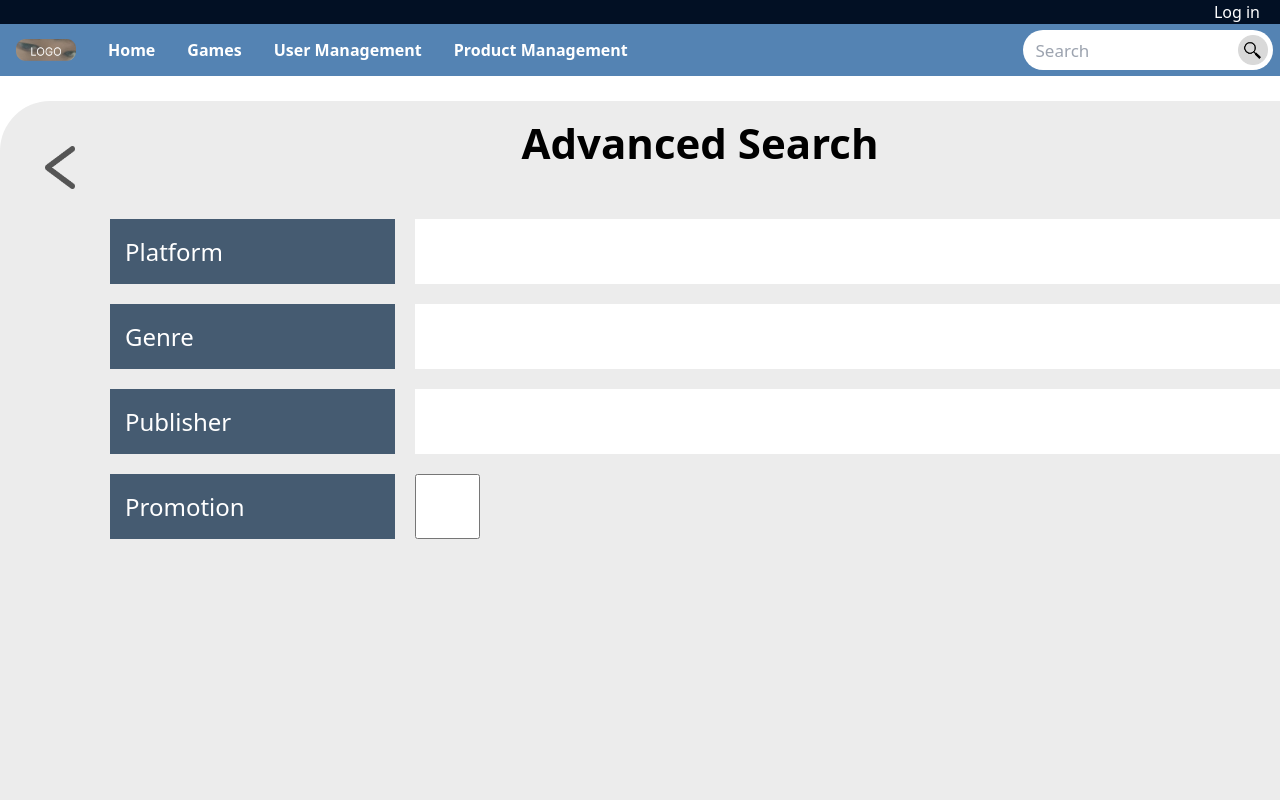
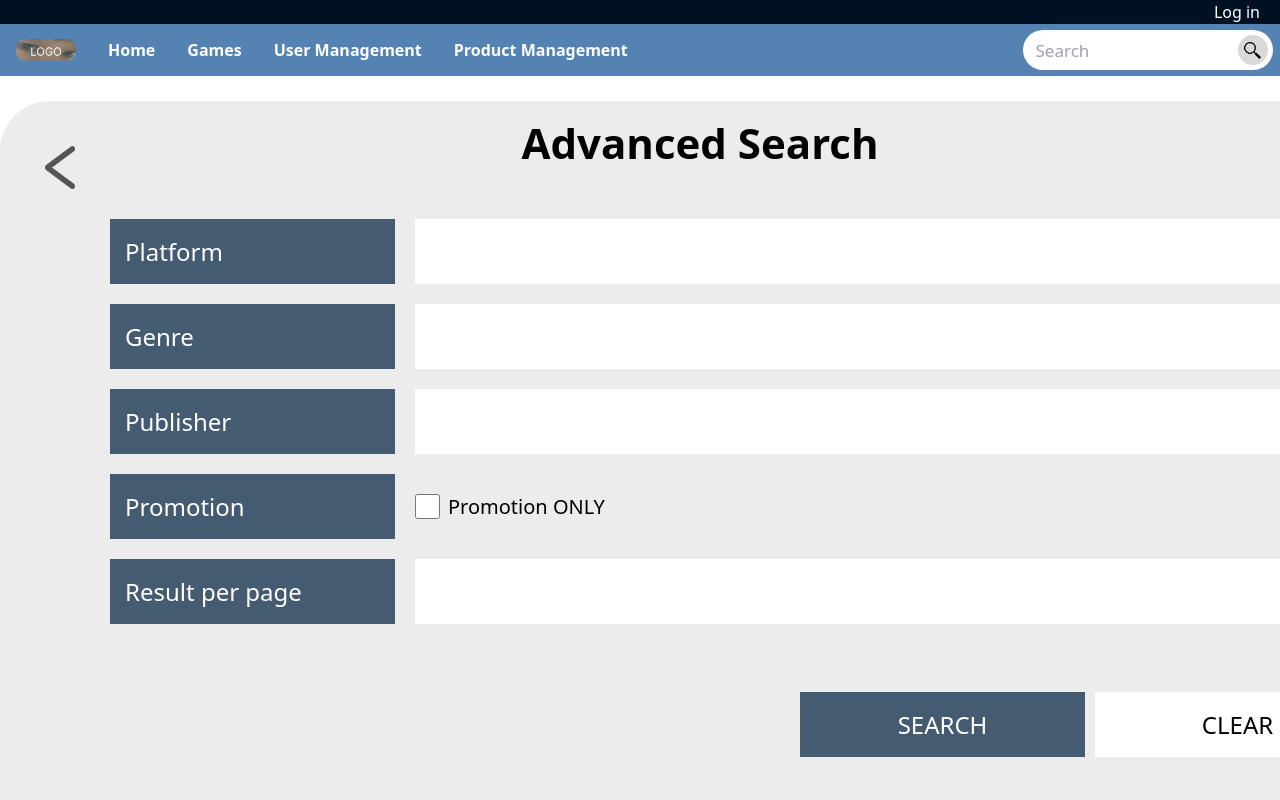
Before and after one commit to JuiPi/T-TopUp, a React (Vite) app in the folder T-TopUp/: page /advanced-search in a window 1280 px wide. Shown: the top 800 px of the page. Built offline with nearby package versions, Linux system fonts and the light colour scheme.

Commit message:
Finish AdvSearch page and add route to SearchResult

```diff
--- a/T-TopUp/src/AdvSearch.css
+++ b/T-TopUp/src/AdvSearch.css
@@ -58,6 +58,49 @@
 }
 
 .search-content input[type=checkbox] {
-    width: 65px;
+    width: 25px;
+    height: 25px;
+    margin-right: 8px;
+}
+
+.search-content label {
+    font-size: 20px;
+}
+
+/* .search-container button {
+    width: 285px;
     height: 65px;
+    font-size: 24px;
+    color: white;
+    background-color: #455b71;
+    align-content: center;
+    padding: 15px;
+    margin-right: 20px;
+    text-align: center;
+    justify-content: center;
+    margin: auto;
+} */
+
+.button-container button {
+    width: 285px;
+    height: 65px;
+    font-size: 24px;
+    align-content: center;
+    padding: 15px;
+    margin-right: 20px;
+    text-align: center;
+    justify-content: center;
+    display: inline-block;
+    margin-right: 10px;
 }
+
+.searchbutton {
+    color: white;
+    background-color: #455b71;
+    margin: auto;
+}
+
+.clearbutton {
+    color: black;
+    background-color: white;
+}
--- a/T-TopUp/src/AdvSearch.tsx
+++ b/T-TopUp/src/AdvSearch.tsx
@@ -34,8 +34,22 @@ function AdvSearch() {
             <div className="promotion">
                 <p>Promotion</p>
                 <input type="checkbox"></input>
+                <label>Promotion ONLY</label>
+            </div>
+
+            <div className="resultperpage">
+                <p>Result per page</p>
+                <input type="text"></input>
+            </div>
+            <br></br>
+            <br></br>
+            <div className="button-container">
+                <button type="submit" className="searchbutton">SEARCH</button>
+                <button className="clearbutton">CLEAR</button>
             </div>
           </div>
+
+
         </div>
       </body>
 
--- a/T-TopUp/src/Route/Route.tsx
+++ b/T-TopUp/src/Route/Route.tsx
@@ -10,6 +10,7 @@ import PaymentSuccessful from "../PaymentSuccessful";
 import LogIn from "../LogIn";
 import App from "../App";
 import AdvSearch from "../AdvSearch";
+import SearchResult from "../SearchResult";
 
 
 export const router = createBrowserRouter([
@@ -26,7 +27,8 @@ export const router = createBrowserRouter([
             {path: "game-detail", element:<GameDetail/>},
             {path: "payment-success", element: <PaymentSuccessful/>},
             {path: "log-in", element: <LogIn/>},
-            {path: "advanced-search", element: <AdvSearch/>}
+            {path: "advanced-search", element: <AdvSearch/>},
+            {path: "search-result", element: <SearchResult/>}
         ]
     }
 ])
```
Also changed, not shown: T-TopUp/src/SearchResult.tsx (added, +9 -0 lines). Lines whose indentation alone changed are shown as unchanged.
